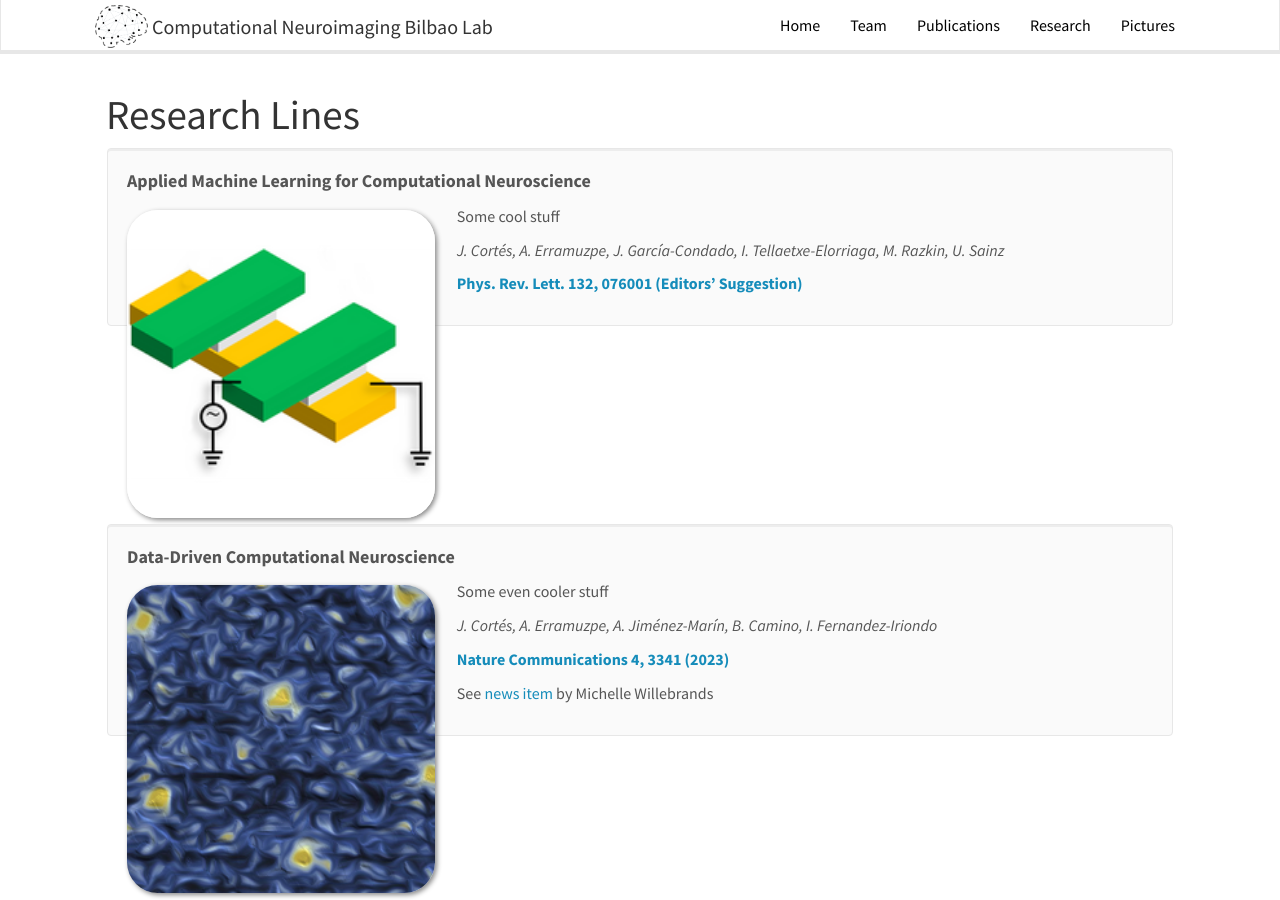
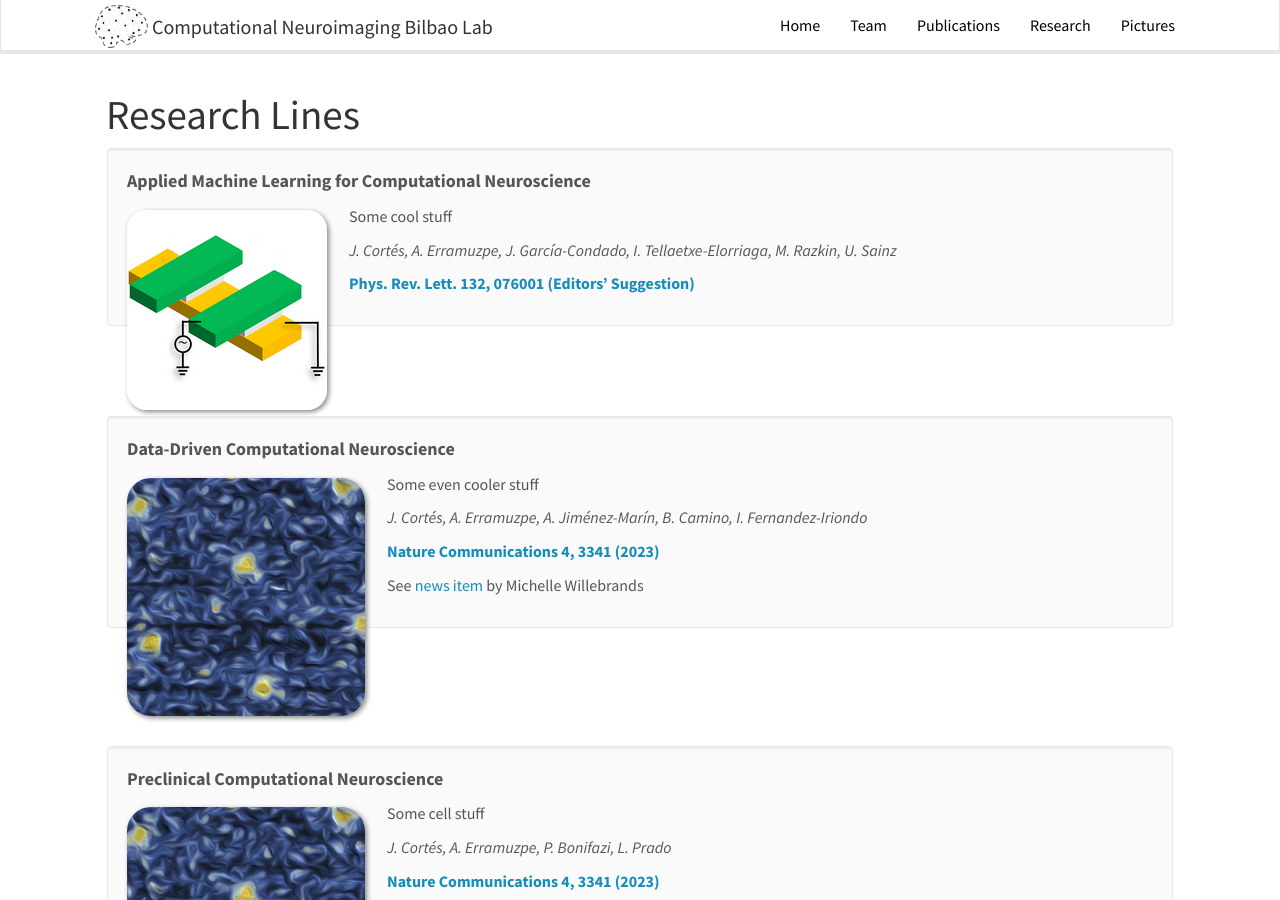
Before and after one commit to itellaetxe/compneurobilbao_website, a Jekyll site: the page built from _pages/research.md, in a window 1280 px wide and 900 px high. Built offline with Jekyll 4.4.1, drawn with Linux system fonts in a browser that asks for light colours; nearby versions of some CDN libraries.

Commit message:
[change research.md image]

```diff
--- a/_pages/research.md
+++ b/_pages/research.md
@@ -21,7 +21,7 @@ sitemap: false
 <div class="col-sm-12 clearfix">
  <div class="well">
   <pubtit>{{ publi.title }}</pubtit>
-  <img src="{{ site.url }}{{ site.baseurl }}/images/researchpic/{{ publi.image }}" class="img-responsive" width="30%" style="float: left" />
+  <img src="{{ site.url }}{{ site.baseurl }}/images/researchpic/{{ publi.image }}" class="img-responsive" style="float: left" />
   <p>{{ publi.description }}</p>
   <p><em>{{ publi.authors }}</em></p>
   <p><strong><a href="{{ publi.link.url }}">{{ publi.link.display }}</a></strong></p>
```
